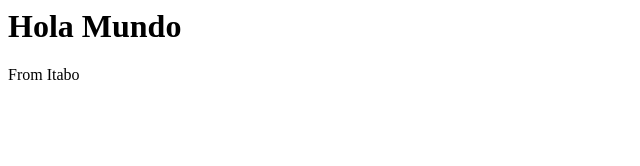
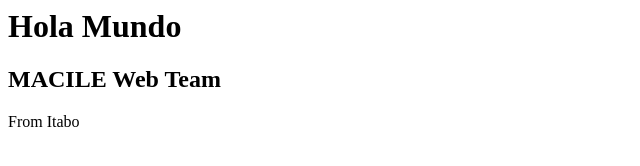
Before and after one commit to misscs/macile-git-learnings, a plain HTML site: page index.html in a window 1280 px wide. Shown: the whole page, without its empty margins (0-640 px from the left). Drawn offline with Linux system fonts and the light colour scheme.

Commit message:
Add test headline

```diff
--- a/index.html
+++ b/index.html
@@ -7,7 +7,9 @@
 <body>
 
 <h1>Hola Mundo</h1>
+<h2>MACILE Web Team</h2>
 <p>From Itabo</p>
+
 
 </body>
 
```
